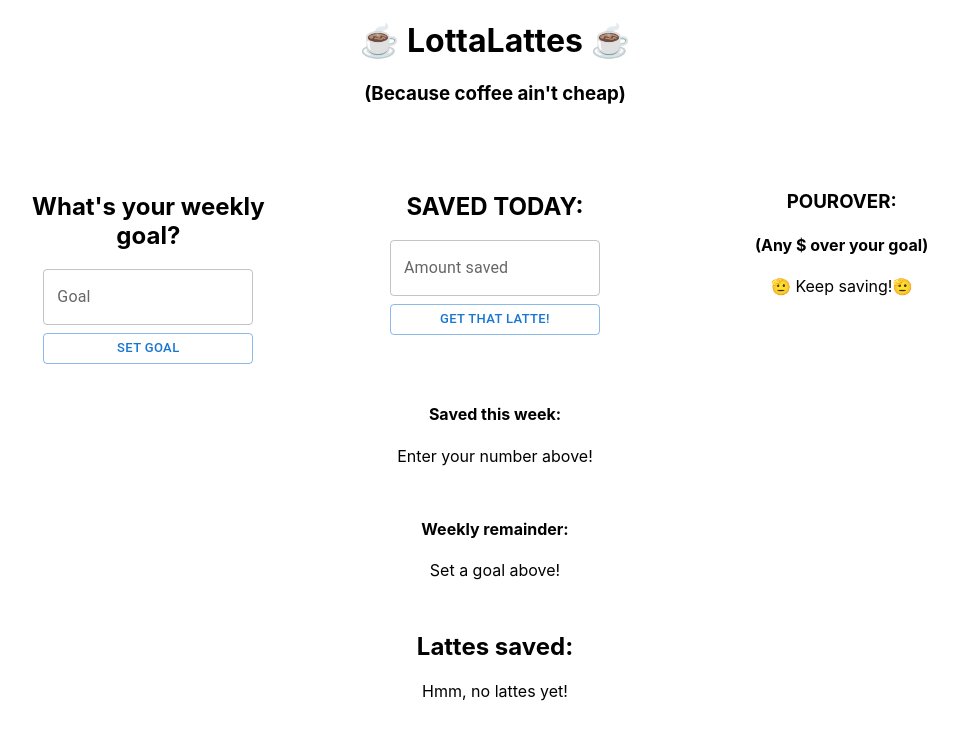
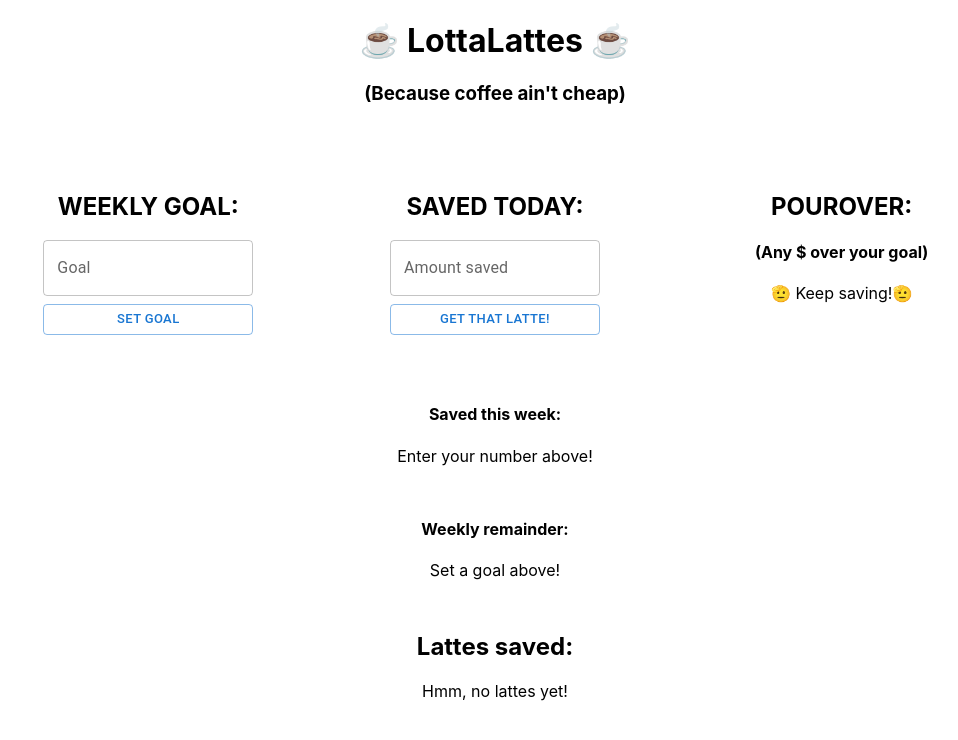
Before and after one commit to Saige243/LottaLattes, a React (Create React App) app: page / in a window 1280 px wide. Shown: the top 740 px of the page, without its empty margins (145-1103 px from the left). Built offline with nearby package versions, Linux system fonts and the light colour scheme.

Commit message:
fixed styles

```diff
--- a/src/App.js
+++ b/src/App.js
@@ -80,7 +80,7 @@ function App() {
         <div className="goalBody">
           {!goal && (
             <>
-              <h2>What's your weekly goal?</h2>
+              <h2>WEEKLY GOAL:</h2>
               <FormControl>
                 <TextField
                   id="outlined-multiline-flexible"
@@ -152,7 +152,7 @@ function App() {
         </div>
 
         <div className="pouroverBody">
-          <h3>POUROVER:</h3>
+          <h2>POUROVER:</h2>
           <h4>(Any $ over your goal)</h4>
           {!pourover ? <span>🫡 Keep saving!🫡</span> : <p>{`$${pourover}`}</p>}
         </div>
```
